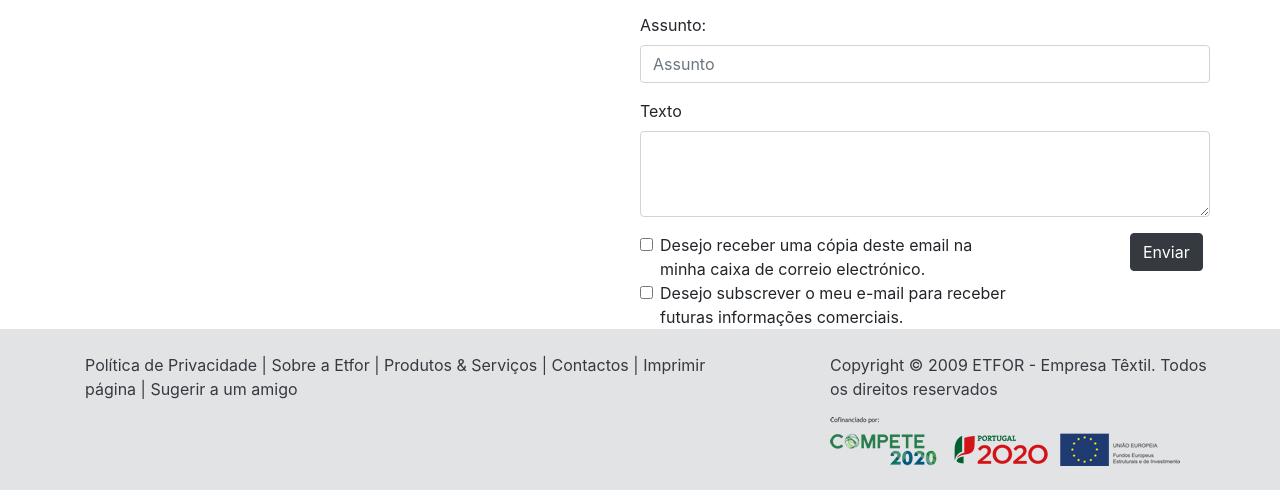
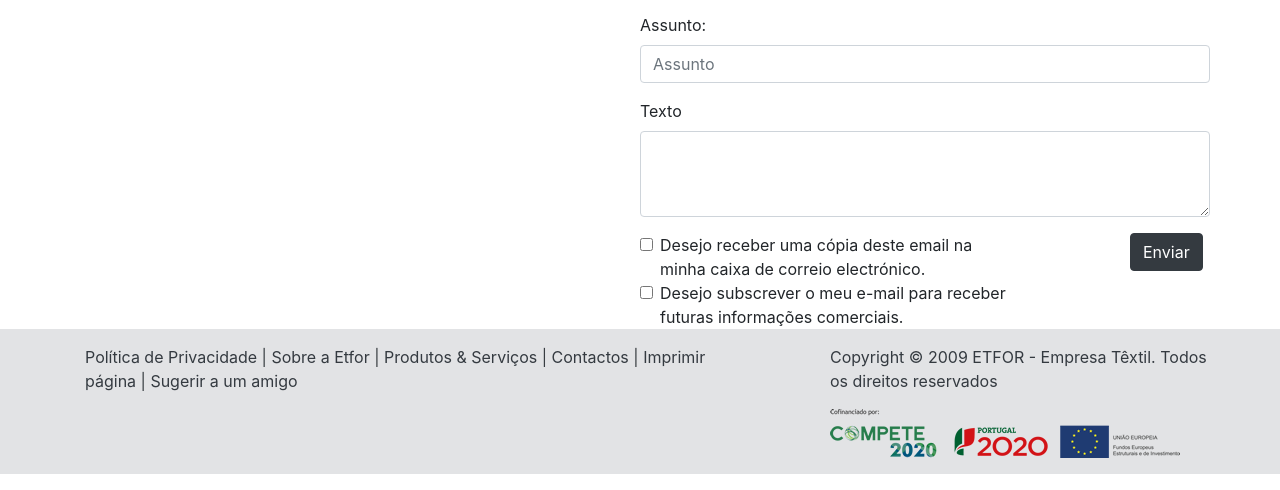
Before and after one commit to Capi15/ProjetoHTML, a website: page Contactos.html in a window 1280 px wide. Shown: the part 705-1195 px from the top of the page. Drawn offline with nearby package versions, Linux system fonts and the light colour scheme.

Commit message:
little corrections

```diff
--- a/Contactos.html
+++ b/Contactos.html
@@ -196,9 +196,9 @@
           </div>
           </div>
 
-          <footer class="mt-auto alert-secondary mt-5">
+          <footer class="mt-auto alert-secondary py-3">
             <div class="container">
-                <div class="row py-4">
+                <div class="row">
                     <div class="col-md-7 pb-2">
                         <a class="text-dark" href="#"
                             >Política de Privacidade</a
```
Also changed, not shown: certificacoes.html (+3 -3 lines), index.html (+2 -2 lines).
